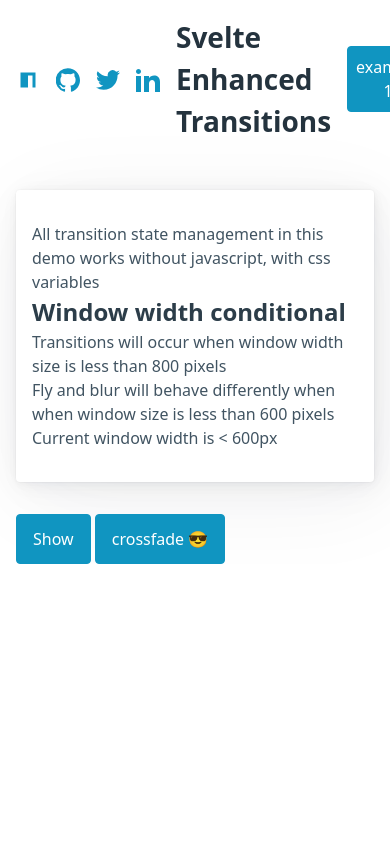
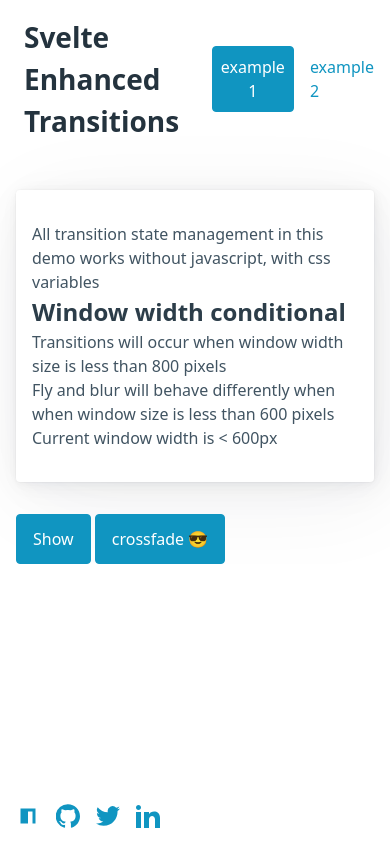
Before and after one commit to Thiagolino8/svelte-enhanced-transitions, a SvelteKit app: page /example/1 in a window 390 px wide. Shown: the top 866 px of the page. Before the commit the page ends 844 px from the top, so only its background shows below. Built offline with nearby package versions, Linux system fonts and the light colour scheme.

Commit message:
Responsive improvements

```diff
--- a/src/routes/+layout.svelte
+++ b/src/routes/+layout.svelte
@@ -21,6 +21,7 @@
 	import Modal from './Modal.svelte';
 	import Nav from './Nav.svelte';
 	import Transitions from './Transitions.svelte';
+	import Footer from './Footer.svelte';
 
 	export let data;
 
@@ -40,6 +41,7 @@
 		{/key}
 	</article>
 	<Transitions />
+	<Footer />
 </main>
 
 {#if modal}
@@ -62,6 +64,7 @@
 
 	:root {
 		overflow-y: scroll;
+		height: 125vh;
 		position: relative;
 		--x: 100vw;
 		--y: 0vh;
--- /dev/null
+++ b/src/routes/Footer.svelte
@@ -0,0 +1,18 @@
+<script lang="ts">
+	import Links from './Links.svelte';
+</script>
+
+<nav><Links /></nav>
+
+<style>
+	nav {
+		position: fixed;
+		bottom: 0;
+	}
+
+	@media (min-width: 480px) {
+		nav {
+			display: none;
+		}
+	}
+</style>
--- /dev/null
+++ b/src/routes/Links.svelte
@@ -0,0 +1,43 @@
+<ul>
+	<li>
+		<a href="https://www.npmjs.com/package/svelte-enhanced-transitions">
+			<svg xmlns="http://www.w3.org/2000/svg" viewBox="0 0 256 256">
+				<path d="M208 208h-32V80h-48v128H48V48h160z" />
+			</svg>
+		</a>
+	</li>
+	<li>
+		<a href="https://github.com/Thiagolino8/svelte-enhanced-transitions">
+			<svg xmlns="http://www.w3.org/2000/svg" viewBox="0 0 98 96">
+				<path
+					d="M49 0a49 49 0 0 0-15 96c2 0 3-1 3-2V84c-14 3-17-5-17-5-2-6-5-8-5-8-5-3 0-3 0-3 5 1 8 5 8 5 4 8 11 6 14 4 0-3 2-5 3-6-11-1-22-5-22-24 0-6 2-10 5-14-1-1-2-6 0-13 0 0 4-1 14 5a47 47 0 0 1 12-1l12 1c9-6 13-5 13-5 3 7 1 12 1 13 3 4 5 8 5 14 0 19-11 23-22 24 1 1 3 4 3 9v14c0 1 1 2 3 2 20-7 34-25 34-47C98 22 76 0 49 0z"
+				/>
+			</svg>
+		</a>
+	</li>
+	<li>
+		<a href="https://twitter.com/Thiagolinog">
+			<svg xmlns="http://www.w3.org/2000/svg" viewBox="0 0 24 24">
+				<path
+					d="M24 4.56c-.88.39-1.83.65-2.83.77a4.93 4.93 0 0 0 2.17-2.72c-.95.56-2 .97-3.13 1.2a4.92 4.92 0 0 0-8.4 4.48A13.9 13.9 0 0 1 1.68 3.15 4.93 4.93 0 0 0 3.2 9.72a4.9 4.9 0 0 1-2.23-.61A4.93 4.93 0 0 0 4.91 14a5 5 0 0 1-2.22.08 4.93 4.93 0 0 0 4.6 3.42A9.9 9.9 0 0 1 0 19.54a13.94 13.94 0 0 0 7.55 2.21c9.14 0 14.3-7.72 14-14.64.95-.7 1.79-1.57 2.45-2.55z"
+				/>
+			</svg>
+		</a>
+	</li>
+	<li>
+		<a href="https://www.linkedin.com/in/thiago-lino-gomes-5812581bb">
+			<svg xmlns="http://www.w3.org/2000/svg" viewBox="0 0 24 24">
+				<path
+					d="M5 3.5C5 4.9 3.9 6 2.5 6S0 4.9 0 3.5 1.1 1 2.5 1 5 2.1 5 3.5zM5 8H0v16h5V8zm8 0H8v16h5v-8.4c0-4.7 6-5 6 0V24h5V13.9c0-8-9-7.6-11-3.7V8z"
+				/>
+			</svg>
+		</a>
+	</li>
+</ul>
+
+<style>
+	svg {
+		width: 1.5rem;
+		height: 1.5rem;
+	}
+</style>
--- a/src/routes/Modal.svelte
+++ b/src/routes/Modal.svelte
@@ -5,19 +5,26 @@
 
 	const [intro, outro] = getCrossfade();
 
-	const searchParams = new URLSearchParams($page.url.searchParams)
-	searchParams.delete('modal')
+	const searchParams = new URLSearchParams($page.url.searchParams);
+	searchParams.delete('modal');
 	const closeLink = searchParams.toString()
 		? `${$page.url.pathname}?${searchParams.toString()}`
 		: $page.url.pathname;
 </script>
 
 <dialog transition:fade={{ enabled: '--enabled' }} open>
-	<a href={closeLink} data-sveltekit-replacestate aria-label="Close" class="backdrop" />
+	<a
+		href={closeLink}
+		data-sveltekit-replacestate
+		data-sveltekit-noscroll
+		aria-label="Close"
+		class="backdrop"
+	/>
 	<article>
 		<header>
 			<a
 				data-sveltekit-replacestate
+				data-sveltekit-noscroll
 				role="button"
 				href={closeLink}
 				aria-label="Close"
--- a/src/routes/Nav.svelte
+++ b/src/routes/Nav.svelte
@@ -1,46 +1,12 @@
 <script lang="ts">
 	import { page } from '$app/stores';
+	import Links from './Links.svelte';
 
 	const examples = ['/example/1', '/example/2'];
 </script>
 
 <nav>
-	<ul>
-		<li>
-			<a href="https://www.npmjs.com/package/svelte-enhanced-transitions">
-				<svg xmlns="http://www.w3.org/2000/svg" viewBox="0 0 256 256">
-					<path d="M208 208h-32V80h-48v128H48V48h160z" />
-				</svg>
-			</a>
-		</li>
-		<li>
-			<a href="https://github.com/Thiagolino8/svelte-enhanced-transitions">
-				<svg xmlns="http://www.w3.org/2000/svg" viewBox="0 0 98 96">
-					<path
-						d="M49 0a49 49 0 0 0-15 96c2 0 3-1 3-2V84c-14 3-17-5-17-5-2-6-5-8-5-8-5-3 0-3 0-3 5 1 8 5 8 5 4 8 11 6 14 4 0-3 2-5 3-6-11-1-22-5-22-24 0-6 2-10 5-14-1-1-2-6 0-13 0 0 4-1 14 5a47 47 0 0 1 12-1l12 1c9-6 13-5 13-5 3 7 1 12 1 13 3 4 5 8 5 14 0 19-11 23-22 24 1 1 3 4 3 9v14c0 1 1 2 3 2 20-7 34-25 34-47C98 22 76 0 49 0z"
-					/>
-				</svg>
-			</a>
-		</li>
-		<li>
-			<a href="https://twitter.com/Thiagolinog">
-				<svg xmlns="http://www.w3.org/2000/svg" viewBox="0 0 24 24">
-					<path
-						d="M24 4.56c-.88.39-1.83.65-2.83.77a4.93 4.93 0 0 0 2.17-2.72c-.95.56-2 .97-3.13 1.2a4.92 4.92 0 0 0-8.4 4.48A13.9 13.9 0 0 1 1.68 3.15 4.93 4.93 0 0 0 3.2 9.72a4.9 4.9 0 0 1-2.23-.61A4.93 4.93 0 0 0 4.91 14a5 5 0 0 1-2.22.08 4.93 4.93 0 0 0 4.6 3.42A9.9 9.9 0 0 1 0 19.54a13.94 13.94 0 0 0 7.55 2.21c9.14 0 14.3-7.72 14-14.64.95-.7 1.79-1.57 2.45-2.55z"
-					/>
-				</svg>
-			</a>
-		</li>
-		<li>
-			<a href="https://www.linkedin.com/in/thiago-lino-gomes-5812581bb">
-				<svg xmlns="http://www.w3.org/2000/svg" viewBox="0 0 24 24">
-					<path
-						d="M5 3.5C5 4.9 3.9 6 2.5 6S0 4.9 0 3.5 1.1 1 2.5 1 5 2.1 5 3.5zM5 8H0v16h5V8zm8 0H8v16h5v-8.4c0-4.7 6-5 6 0V24h5V13.9c0-8-9-7.6-11-3.7V8z"
-					/>
-				</svg>
-			</a>
-		</li>
-	</ul>
+	<Links />
 	<ul>
 		<li><h2>Svelte Enhanced Transitions</h2></li>
 	</ul>
@@ -48,7 +14,7 @@
 		{#each examples as example}
 			<li>
 				<a href={example} role={$page.url.pathname === example ? 'button' : undefined}>
-					{example.replaceAll('/', ' ')}
+					{example.replaceAll('/', ' ').trim()}
 				</a>
 			</li>
 		{/each}
@@ -56,8 +22,9 @@
 </nav>
 
 <style>
-	svg {
-		width: 1.5rem;
-		height: 1.5rem;
+	@media (max-width: 480px) {
+		nav :global(ul:first-child) {
+			display: none;
+		}
 	}
 </style>
--- a/src/routes/Transitions.svelte
+++ b/src/routes/Transitions.svelte
@@ -9,7 +9,12 @@
 	$: show = $page.url.searchParams.has('show');
 </script>
 
-<a data-sveltekit-replacestate href={show ? $page.url.pathname : '?show=true'} role="button">
+<a
+	data-sveltekit-replacestate
+	data-sveltekit-noscroll
+	href={show ? $page.url.pathname : '?show=true'}
+	role="button"
+>
 	{show ? 'Hide' : 'Show'}
 </a>
 {#if !modal}
@@ -17,6 +22,7 @@
 		href={$page.url.search ? `${$page.url.href}&modal=true` : '?modal=true'}
 		role="button"
 		data-sveltekit-replacestate
+		data-sveltekit-noscroll
 		transition:fade={{ enabled: '--enabled' }}
 	>
 		<span
@@ -65,12 +71,8 @@
 		blur
 	</p>
 	<p in:fade={{ enabled: '--enabled' }} out:fade={{ enabled: '--enabled' }}>fade</p>
-	<p in:scale={{ enabled: '--enabled' }} out:scale={{ enabled: '--enabled' }}>
-		scale
-	</p>
-	<p in:slide={{ enabled: '--enabled' }} out:slide={{ enabled: '--enabled' }}>
-		slide
-	</p>
+	<p in:scale={{ enabled: '--enabled' }} out:scale={{ enabled: '--enabled' }}>scale</p>
+	<p in:slide={{ enabled: '--enabled' }} out:slide={{ enabled: '--enabled' }}>slide</p>
 {/if}
 
 <style>
```
